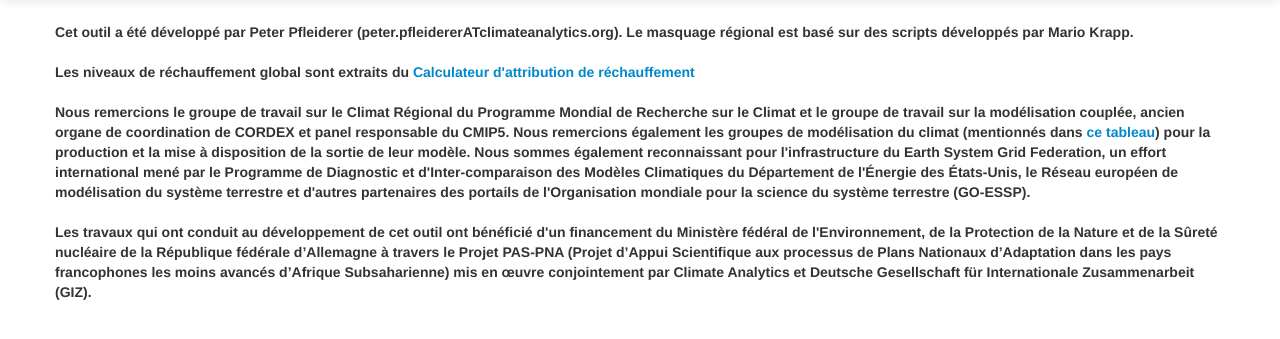
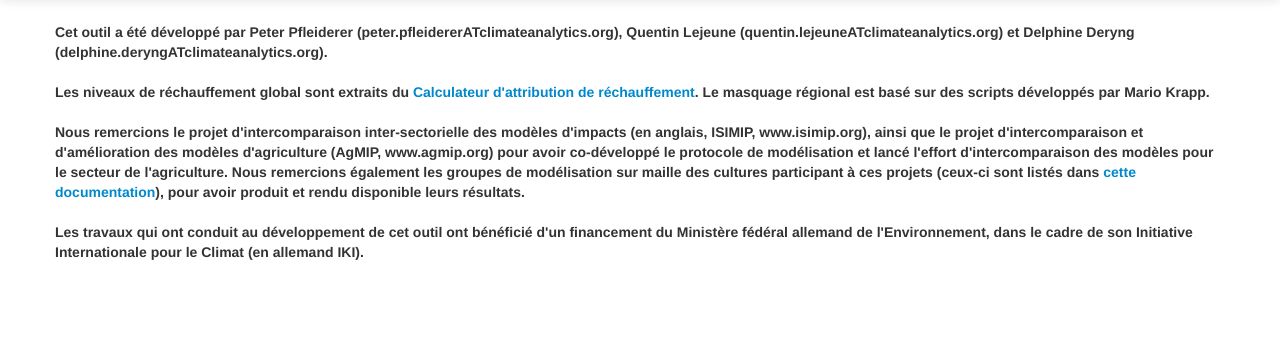
Before and after one commit to peterpeterp/RegioCrop, a Flask app: page /about in a window 1280 px wide. Shown: the part 48-387 px from the top of the page. Run offline with Flask 2, Linux system fonts and the light colour scheme; the visitor is signed in with stand-in values (Sample User, id 1); parts of the project's set-up code (start-up, migrations or seed data) failed here and were passed over; some libraries are stand-ins or nearby versions.

Commit message:
Merge branch 'master' of https://github.com/peterpeterp/RegioCrop
- Correction of the "About" file in French to have the RegioCrop (not
RegioClim) version
- Some changes in the translation of the main page

```diff
--- a/app/templates/about_fr.html
+++ b/app/templates/about_fr.html
@@ -3,9 +3,20 @@
 <div id="loading"><div id="overlay"></div><div id='overlay_text'><h1>Loading ... </h1></div></div>
 <div id="content">
 <h5>
-Cet outil a été développé par Peter Pfleiderer (peter.pfleidererATclimateanalytics.org). Le masquage régional est basé sur des scripts développés par Mario Krapp.<br><br>
-Les niveaux de réchauffement global sont extraits du <a href="http://wlcalc.climateanalytics.org">Calculateur d'attribution de réchauffement</a><br><br>
-Nous remercions le groupe de travail sur le Climat Régional du Programme Mondial de Recherche sur le Climat et le groupe de travail sur la modélisation couplée, ancien organe de coordination de CORDEX et panel responsable du CMIP5. Nous remercions également les groupes de modélisation du climat (mentionnés dans <a href='http://regioclim.climateanalytics.org/documentation#doc_ensemble'>ce tableau</a>) pour la production et la mise à disposition de la sortie de leur modèle. Nous sommes également reconnaissant pour l'infrastructure du Earth System Grid Federation, un effort international mené par le Programme de Diagnostic et d'Inter-comparaison des Modèles Climatiques du Département de l'Énergie des États-Unis, le Réseau européen de modélisation du système terrestre et d'autres partenaires des portails de l'Organisation mondiale pour la science du système terrestre (GO-ESSP).<br><br>
-Les travaux qui ont conduit au développement de cet outil ont bénéficié d'un financement du Ministère fédéral de l'Environnement, de la Protection de la Nature et de la Sûreté nucléaire de la République fédérale d’Allemagne à travers le Projet PAS-PNA (Projet d’Appui Scientifique aux processus de Plans Nationaux d’Adaptation dans les pays francophones les moins avancés d’Afrique Subsaharienne) mis en œuvre conjointement par Climate Analytics et Deutsche Gesellschaft für Internationale Zusammenarbeit (GIZ).<br><br>
+Cet outil a été développé par Peter Pfleiderer (peter.pfleidererATclimateanalytics.org),
+Quentin Lejeune (quentin.lejeuneATclimateanalytics.org) et Delphine Deryng (delphine.deryngATclimateanalytics.org).<br><br>
+
+Les niveaux de réchauffement global sont extraits du <a href="http://wlcalc.climateanalytics.org">Calculateur d'attribution de réchauffement</a>.
+Le masquage régional est basé sur des scripts développés par Mario Krapp.<br><br>
+
+Nous remercions le projet d'intercomparaison inter-sectorielle des modèles d'impacts (en anglais, ISIMIP, www.isimip.org),
+ainsi que le projet d'intercomparaison et d'amélioration des modèles d'agriculture (AgMIP, www.agmip.org)
+pour avoir co-développé le protocole de modélisation et lancé l'effort d'intercomparaison des modèles pour le secteur de l'agriculture.
+Nous remercions également les groupes de modélisation sur maille des cultures participant à ces projets
+(ceux-ci sont listés dans <a href='http://regioclim.climateanalytics.org/documentation#doc_ensemble'>cette documentation</a>),
+pour avoir produit et rendu disponible leurs résultats.<br><br>
+
+Les travaux qui ont conduit au développement de cet outil ont bénéficié d'un financement du Ministère fédéral allemand de l'Environnement,
+dans le cadre de son Initiative Internationale pour le Climat (en allemand IKI).
 </h5>
 {% endblock %}
```
Also changed, not shown: app/templates/choices_fr.html (+4 -4 lines).
